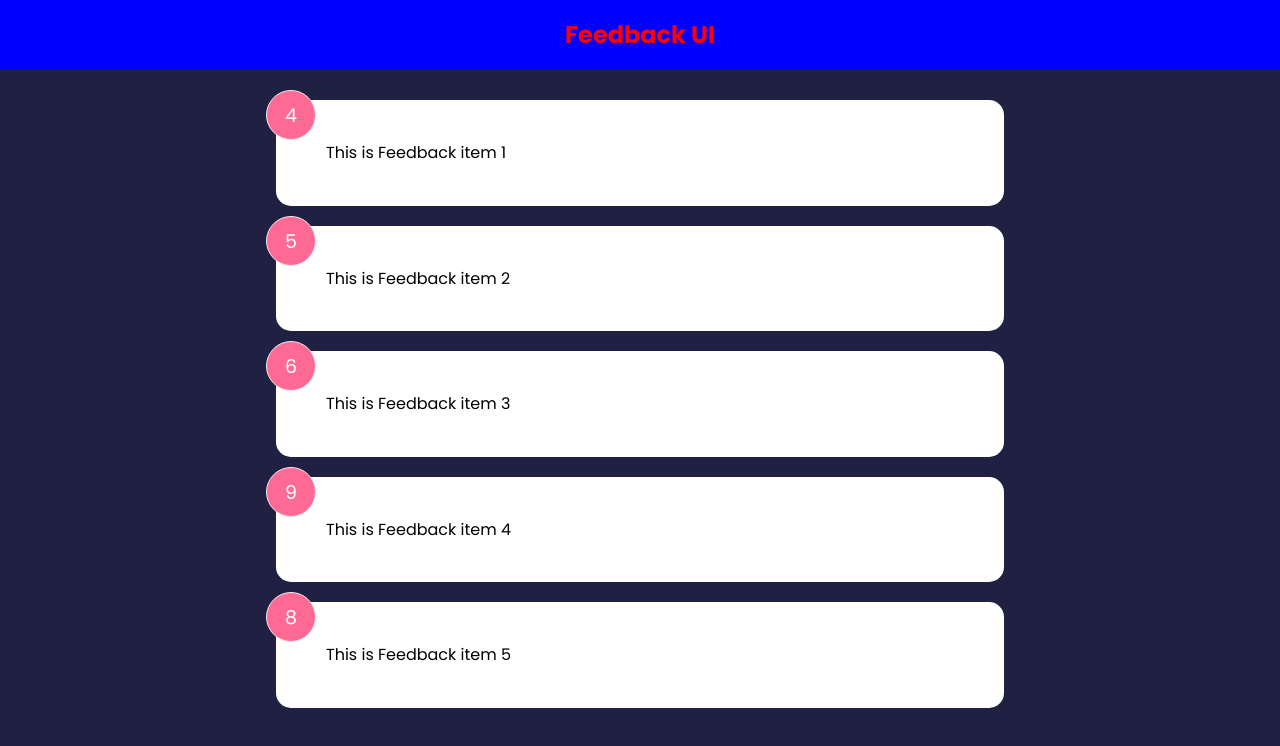
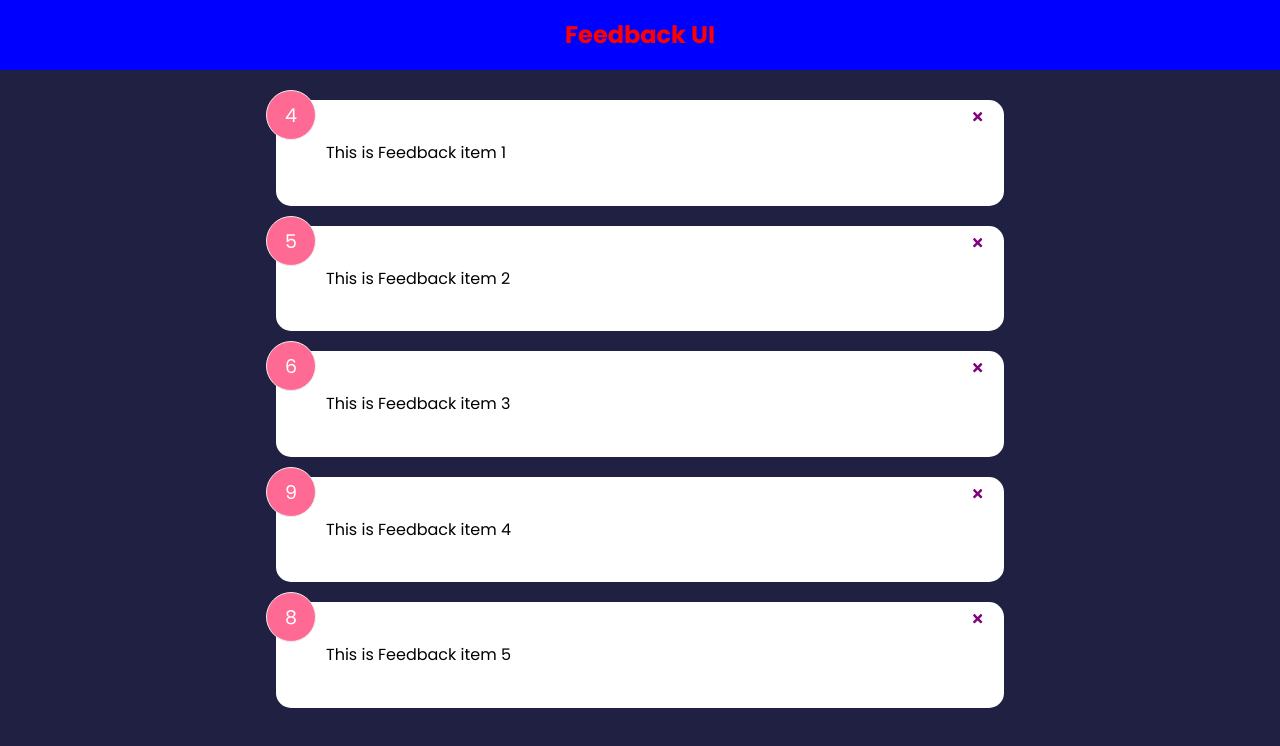
Before and after one commit to ranjan1992/FEEDBACK_UI_APP, a React (Create React App) app: page / in a window 1280 px wide. Shown: the top 746 px of the page. Built offline with nearby package versions, Linux system fonts and the light colour scheme.

Commit message:
Events and Props in React

```diff
--- a/package.json
+++ b/package.json
@@ -8,6 +8,7 @@
     "@testing-library/user-event": "^13.5.0",
     "react": "^18.2.0",
     "react-dom": "^18.2.0",
+    "react-icons": "^4.4.0",
     "react-scripts": "5.0.1",
     "web-vitals": "^2.1.4"
   },
--- a/src/App.js
+++ b/src/App.js
@@ -5,11 +5,16 @@
 
 function App() {
   const [feedback, setFeedback] = useState(Feedbackdata);
+
+  const handleDelete = (id) => {
+    if (window.confirm('Are you sure you want to delete ?'))
+      setFeedback(feedback.filter((item) => item.id != id));
+  };
   return (
     <>
       <Header />
       <div className="container">
-        <FeedbackList feedback={feedback}/>
+        <FeedbackList feedback={feedback} onDelete={handleDelete} />
       </div>
     </>
   );
--- a/src/components/FeedbackItem.jsx
+++ b/src/components/FeedbackItem.jsx
@@ -1,10 +1,13 @@
-import React, { useState } from 'react';
 import Card from './shared/Card';
+import { FaTimes } from 'react-icons/fa';
 
-function FeedbackItem({ item }) {
+function FeedbackItem({ item, handleDelete }) {
   return (
     <Card>
       <div className="num-display">{item.rating}</div>
+      <button onClick={() => handleDelete(item.id)} className="close">
+        <FaTimes color="purple" />
+      </button>
       <div className="text-display">{item.text}</div>
     </Card>
   );
--- a/src/components/FeedbackList.jsx
+++ b/src/components/FeedbackList.jsx
@@ -1,14 +1,15 @@
 import React from 'react';
 import FeedbackItem from './FeedbackItem';
 
-function FeedbackList({ feedback }) {
+function FeedbackList({ feedback, onDelete }) {
   if (!feedback || feedback.length == 0) {
     return <p>No Feedback Yet !!!</p>;
   }
+
   return (
     <div className="feedback-list">
       {feedback.map((item) => (
-        <FeedbackItem key={item.id} item={item} />
+        <FeedbackItem key={item.id} item={item} handleDelete={onDelete} />
       ))}
     </div>
   );
```
Also changed, not shown: 1 other file (tests, documents, lock files or other folders).
